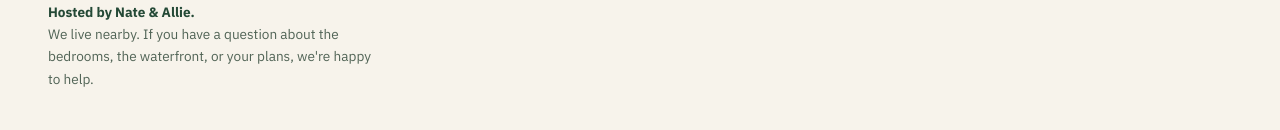
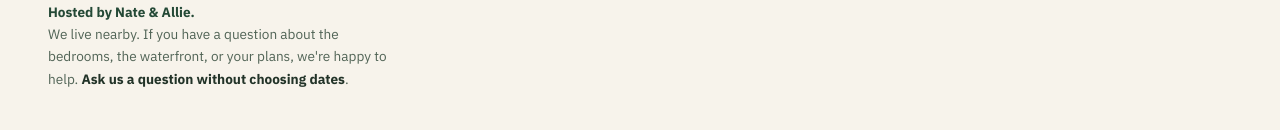
Before and after one commit to PublicLogic/KendallPondLodge, a Next.js app: page /book in a window 1280 px wide. Shown: the part 822-952 px from the top of the page. Built offline with nearby package versions, Linux system fonts and the light colour scheme.

Commit message:
Give guests a no-date question option alongside no-payment inquiry

```diff
--- a/app/book/page.tsx
+++ b/app/book/page.tsx
@@ -5,6 +5,7 @@ import {
   bookingClient,
   directBookingEnabled,
   publicError,
+  hostContactHref,
   type Booking,
 } from '@/lib/booking-db';
 
@@ -134,6 +135,7 @@ export default async function BookPage({
           <p className={styles.hostNote}>
             <strong>Hosted by Nate &amp; Allie.</strong>
             We live nearby. If you have a question about the bedrooms, the waterfront, or your plans, we&apos;re happy to help.
+            {' '}<a href={hostContactHref()}>Ask us a question without choosing dates</a>.
           </p>
         </div>
 
```
